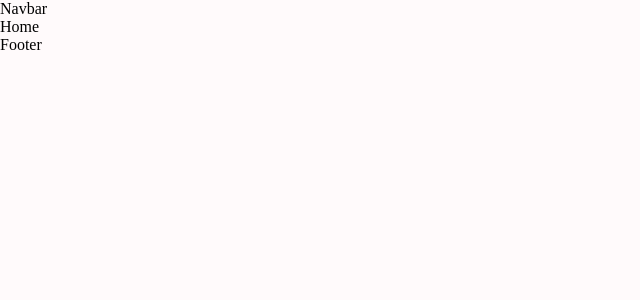
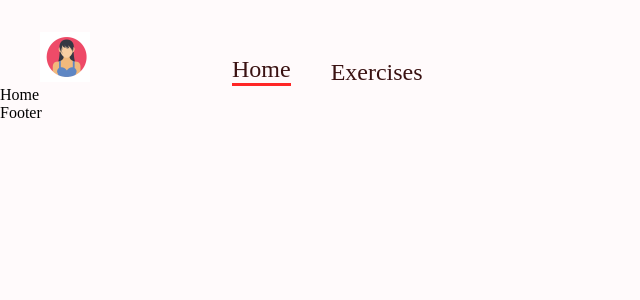
Before and after one commit to omjadhav3714/fitness-master, a React (Create React App) app: page / in a window 1280 px wide. Shown: the top 300 px of the page, without its empty margins (0-640 px from the left). Built offline with nearby package versions, Linux system fonts and the light colour scheme.

Commit message:
navbar added

```diff
--- a/src/components/Navbar.js
+++ b/src/components/Navbar.js
@@ -1,9 +1,47 @@
 import React from 'react'
+import { Link } from 'react-router-dom'
+import { Stack } from '@mui/material'
+import Logo from '../assets/images/Logo.png'
 
 const Navbar = () => {
-  return (
-    <div>Navbar</div>
-  )
+    return (
+        <Stack
+            direction="row"
+            justifyContent="space-around"
+            sx={{
+                gap: { sm: '122px', xs: '40px' },
+                mt: { sm: '32px', xs: '20px' },
+                justifyContent: 'none'
+            }}
+            px="20px"
+        >
+            <Link to="/">
+                <img src={Logo} alt="Logo" style={{
+                    width: '50px',
+                    height: '50px',
+                    margin: '0 20px'
+                }} />
+            </Link>
+            <Stack
+                direction="row"
+                gap="40px"
+                fontSize="24px"
+                alignItems="flex-end"
+            >
+                <Link to="/"
+                    style={{
+                        textDecoration: 'none',
+                        color: '#3A1212',
+                        borderBottom: "3px solid #FF2625"
+                    }}>Home</Link>
+                <a href="#exercises"
+                    style={{
+                        textDecoration: 'none',
+                        color: '#3A1212'
+                    }}>Exercises</a>
+            </Stack>
+        </Stack>
+    )
 }
 
 export default Navbar
```
